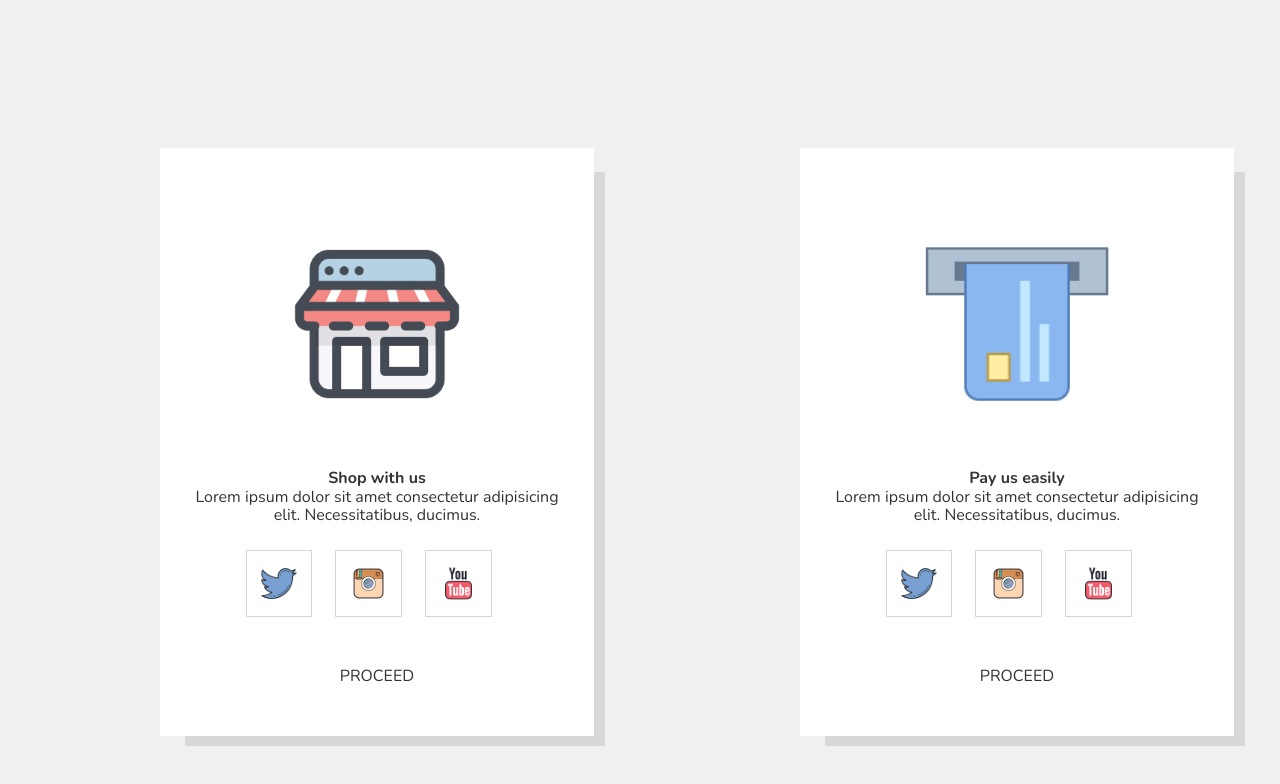
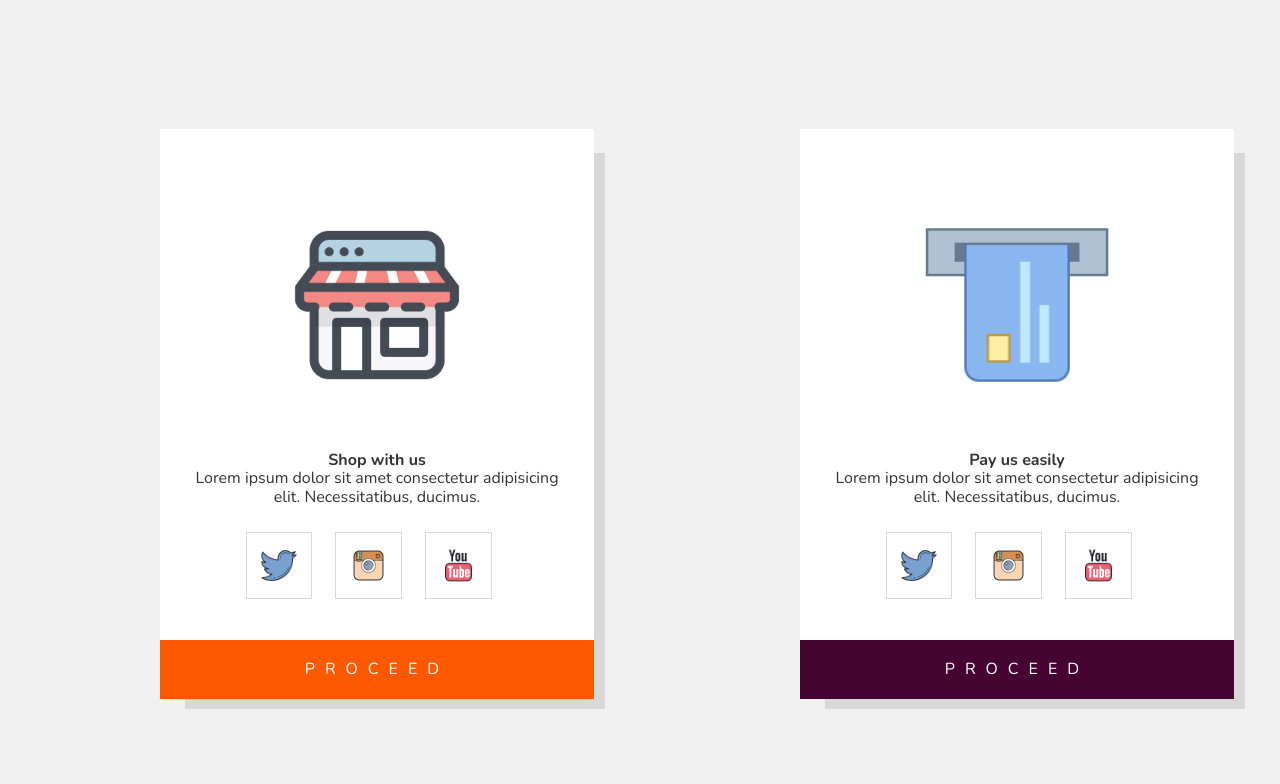
Before and after one commit to Abderrazzak10/Cards, a plain HTML site: page index.html in a window 1280 px wide. Shown: the part 680-1464 px from the top of the page. Drawn offline with nearby package versions, Linux system fonts and the light colour scheme.

Commit message:
Add button styles with background colors and hover effects

```diff
--- a/css/style.css
+++ b/css/style.css
@@ -63,3 +63,26 @@ body{
     margin: 0 3px;
     cursor: pointer;
 }
+
+.button{
+    background-color: #02d484;
+    letter-spacing: 10px;
+    color: white;
+    position: absolute;
+    bottom: 0;
+    left: 0;
+    padding: 20px 0;
+    width: 100%;
+    cursor: pointer;
+    transition: 0,5s ease-in-out;
+}
+
+.button1{
+    background-color: tomato;
+}
+.button3{
+    background-color: rgb(255, 89, 0);
+}
+.button4{
+    background-color: rgb(70, 4, 50)
+}
```
